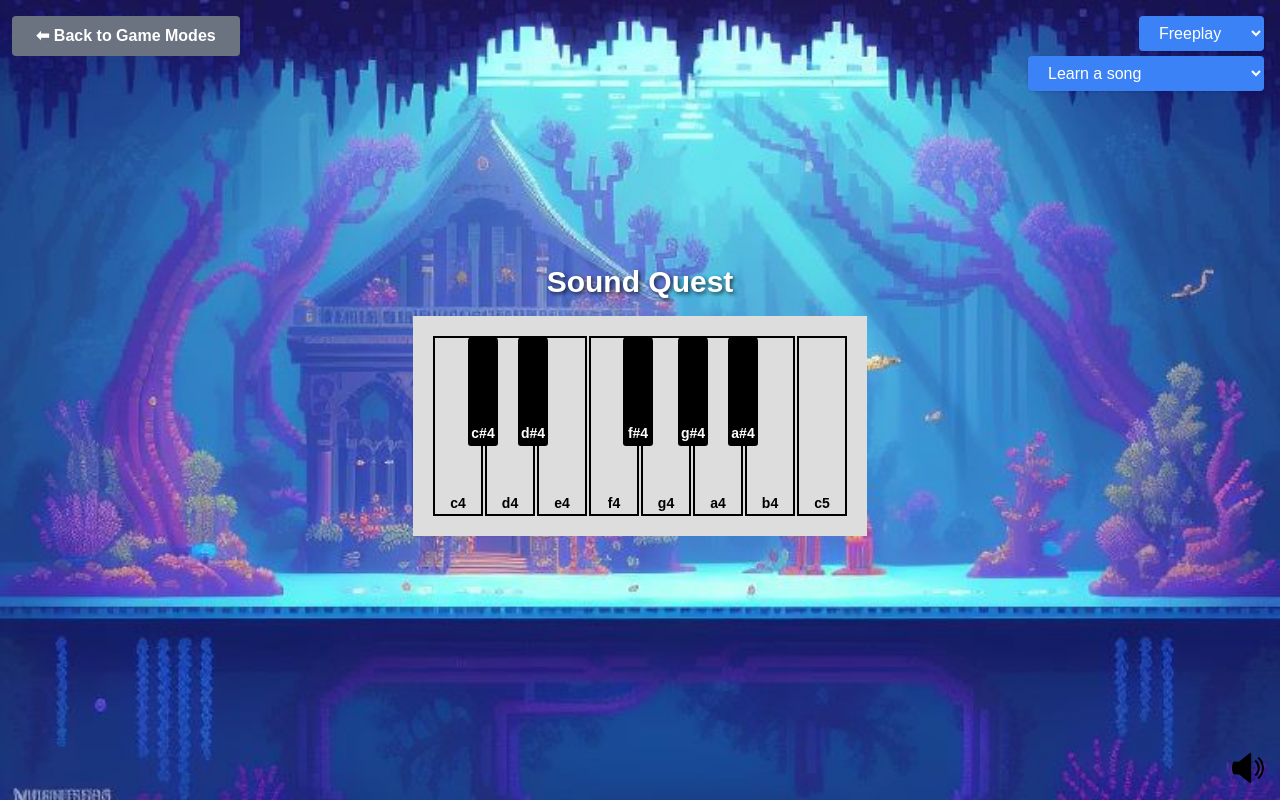
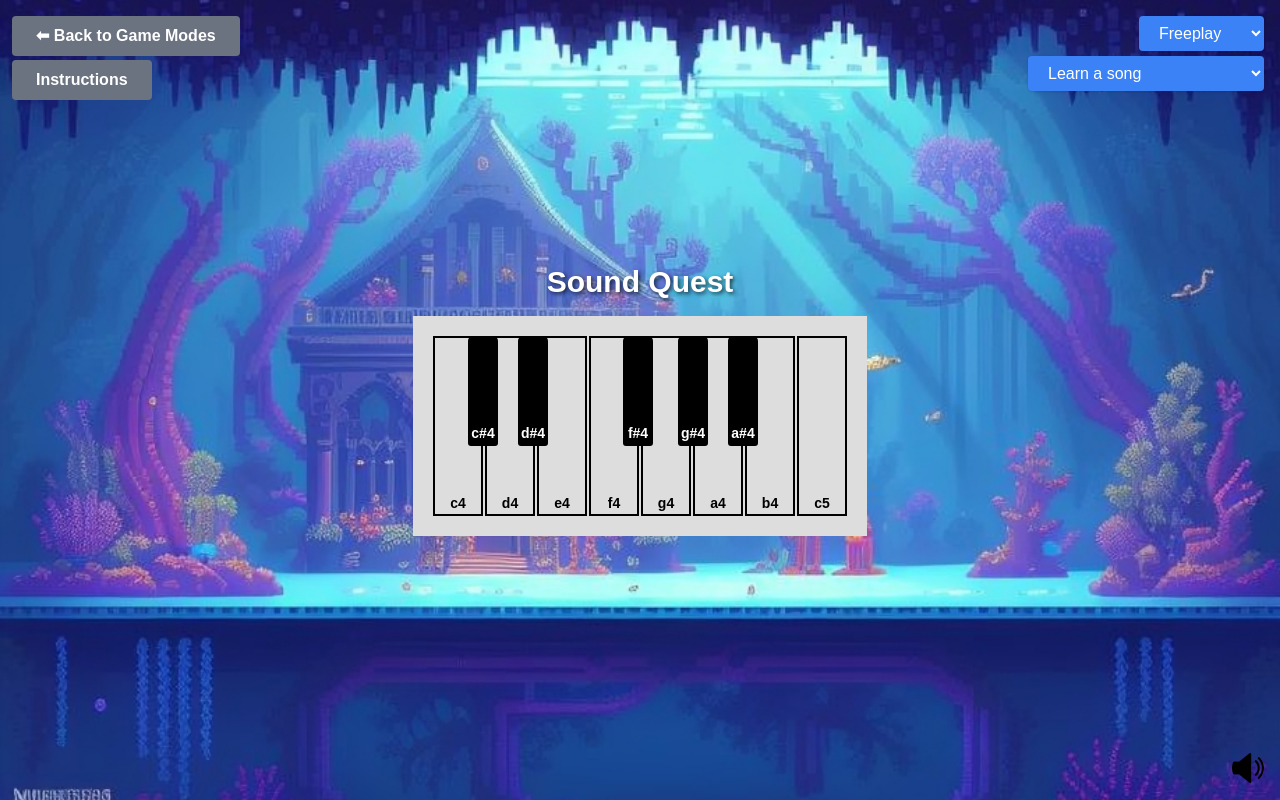
Before and after one commit to alberrrttt22/FYP, a React (Vite) app in the folder frontend/: page /SoundGame in a window 1280 px wide. Both pictures are taken after a click on the button "🎵 Freeplay Mode". Built offline with nearby package versions, Linux system fonts and the light colour scheme; a web font is replaced by a local one.

Commit message:
Add Instructions button to VisualGame and SoundGame

```diff
--- a/frontend/src/pages/SoundGame.jsx
+++ b/frontend/src/pages/SoundGame.jsx
@@ -27,6 +27,7 @@ const SoundGame = () => {
                         >
                           ⬅ Back to Game Modes
                 </Link>
+                <button className="font-bold absolute top-12 left-0 m-3 bg-gray-500 text-white px-6 py-2 rounded hover:bg-gray-700" onClick = {()=> setGameStarted(false)}> Instructions </button>
                 </div>
             )
             }
--- a/frontend/src/pages/VisualGame.jsx
+++ b/frontend/src/pages/VisualGame.jsx
@@ -46,6 +46,7 @@ const VisualGame = () => {
         >
           ⬅ Back to Game Modes
         </Link>
+        <button className="font-bold absolute top-12 left-0 m-3 bg-gray-500 text-white px-6 py-2 rounded hover:bg-gray-700" onClick ={()=> setGameStarted(false)}>Instructions</button>
         </>
       )}
     </div>
--- a/frontend/src/styles/SoundGame.css
+++ b/frontend/src/styles/SoundGame.css
@@ -1,7 +1,7 @@
 .sg-container {
     position: relative;
     overflow: hidden;
-    background-image: url('/images/soundgamebg.jpg');
+    background-image: url('/images/soundgamebg.png');
     background-size: cover;
     background-position: center;
     background-repeat: no-repeat;
```
Also changed, not shown: frontend/public/images/soundgamebg.jpg (deleted), frontend/public/images/soundgamebg.png (added).
